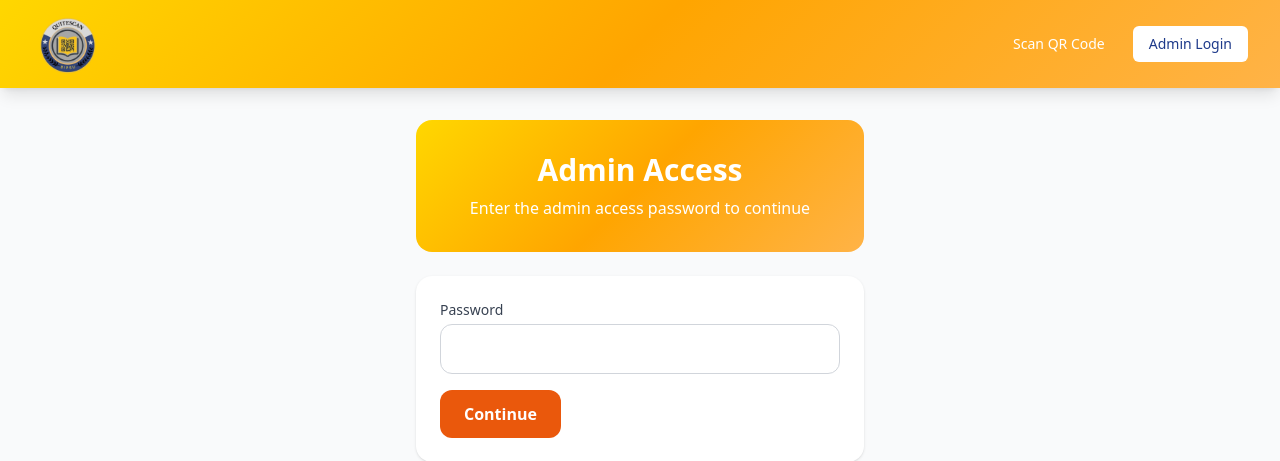
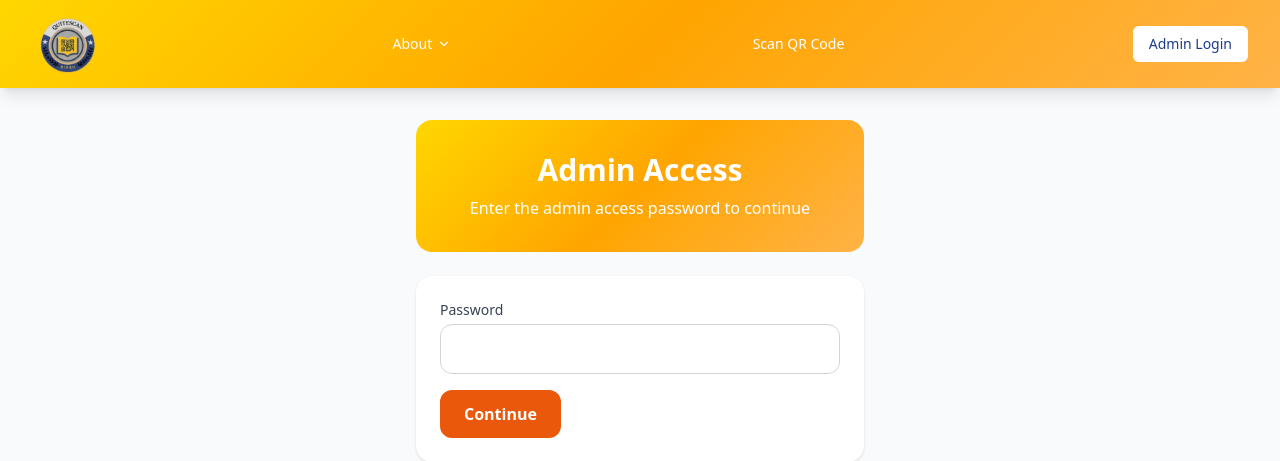
Before and after one commit to marjonvera2005-creator/quitescan, a Django app: page /admin-gate/ in a window 1280 px wide. Shown: the top 461 px of the page. Run offline with Django 4.2, Linux system fonts and the light colour scheme; some libraries are stand-ins or nearby versions.

Commit message:
Make About section visible to all users

```diff
--- a/templates/base.html
+++ b/templates/base.html
@@ -163,10 +163,7 @@
                     </div>
                 </div>
                 <div class="flex items-center space-x-4">
-                    {% if user.is_authenticated and user.is_staff %}
-                        <a href="{% url 'admin_dashboard' %}" class="text-white hover:text-yellow-200 px-3 py-2 rounded-md text-sm font-medium">Admin Panel</a>
-                        <button onclick="showLogoutModal()" class="bg-white text-orange-600 hover:bg-yellow-100 px-4 py-2 rounded-md text-sm font-medium">Logout</button>
-                        <div class="relative">
+                    <div class="relative">
                             <button id="about-toggle" type="button" class="text-white hover:text-yellow-200 px-3 py-2 rounded-md text-sm font-medium flex items-center space-x-1">
                                 <span>About</span>
                                 <svg class="w-4 h-4" fill="currentColor" viewBox="0 0 20 20" aria-hidden="true">
@@ -220,6 +217,10 @@
                                 </div>
                             </div>
                         </div>
+                    </div>
+                    {% if user.is_authenticated and user.is_staff %}
+                        <a href="{% url 'admin_dashboard' %}" class="text-white hover:text-yellow-200 px-3 py-2 rounded-md text-sm font-medium">Admin Panel</a>
+                        <button onclick="showLogoutModal()" class="bg-white text-orange-600 hover:bg-yellow-100 px-4 py-2 rounded-md text-sm font-medium">Logout</button>
                     {% else %}
                         <a href="{% url 'student_scan' %}" class="text-white hover:text-yellow-200 px-3 py-2 rounded-md text-sm font-medium">Scan QR Code</a>
                         {% if not user.is_authenticated %}
```
